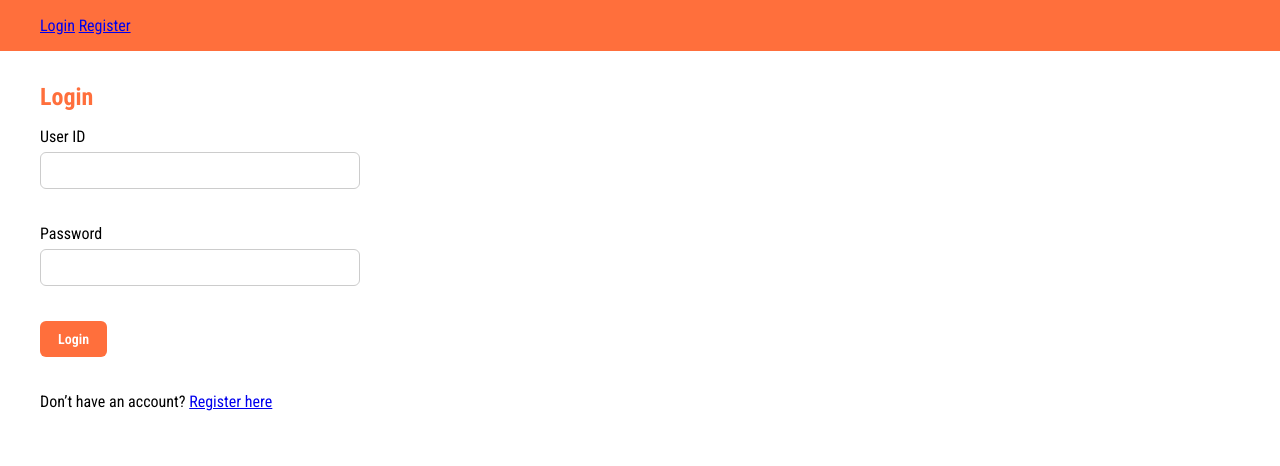
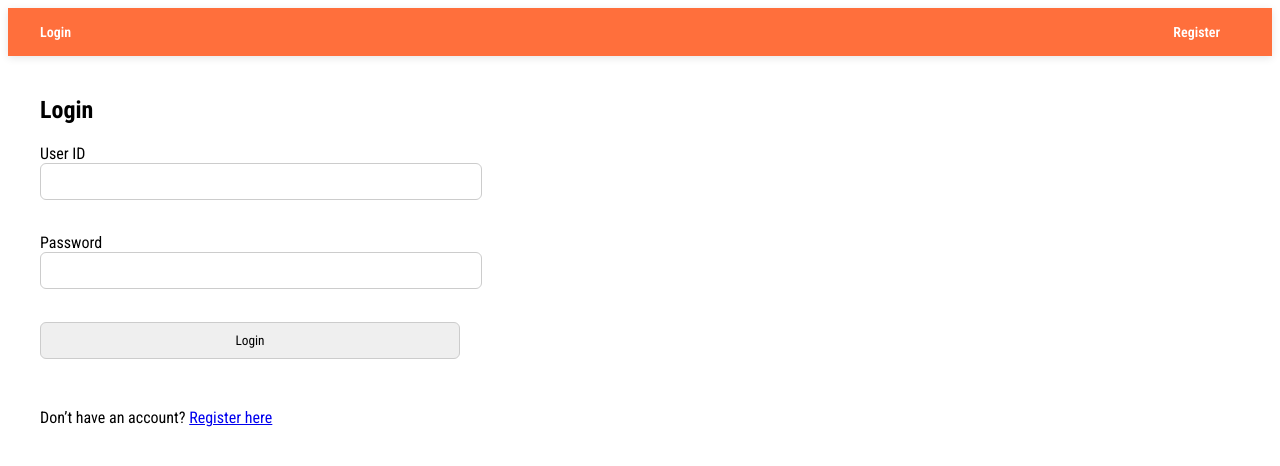
Before and after one commit to aliciawijaya98/food_order_apps_sqlite, a Flask app: page /login in a window 1280 px wide. Shown: the top 466 px of the page. Run offline with Flask 3, Linux system fonts and the light colour scheme.

Commit message:
update css

```diff
--- a/static/style.css
+++ b/static/style.css
@@ -8,123 +8,205 @@
     font-optical-sizing: auto;
 }
 
-/* Base styles */
-body {
-    margin: 0;
-    font-family: "Roboto Condensed", sans-serif;
+/* NAVBAR */
+.navbar{
+    background:#ff6f3c;
+    box-shadow:0 2px 8px rgba(0,0,0,0.1);
 }
 
-/* Nav full width */
-.navbar {
-    background-color: #ff6f3c;
+.nav-inner{
+    max-width:1200px;
+    margin:auto;
+    padding:16px 32px;
+    display:flex;
+    align-items:center;
+    justify-content:space-between;
 }
 
-.nav-inner {
-    max-width: 1200px;
-    margin: 0 auto;
-    padding: 16px 32px;
+.nav-inner a{
+    color:white;
+    text-decoration:none;
+    margin-right:20px;
+    font-weight:600;
+    font-size:14px;
+    letter-spacing: 0.3;
 }
 
-/* Page */
-.page {
-    max-width: 1200px;
-    margin: 32px auto;
-    padding: 0 32px;
+.nav-inner a:hover{
+    opacity:0.8;
 }
 
-/* Page container controls whitespace */
-.container {
-    max-width: 900px;
-    margin: 24px auto;
-    padding: 24px 40px;
+.nav-user{
+    color:white;
+    font-weight:600;
+    margin-right:20px;
 }
 
-/* Headings */
-h2,
-h3 {
-    color: #ff6f3c;
-    font-weight: 700;
+/* PAGE */
+.page{
+    max-width:1200px;
+    margin:40px auto;
+    padding:0 32px;
 }
 
-h2 {
-    margin-bottom: 16px;
+/* DASHBOARD */
+.dashboard{
+    display:grid;
+    grid-template-columns:repeat(auto-fit,minmax(220px,1fr));
+    gap:20px;
+    margin-top:20px;
 }
 
-h3 {
-    margin: 0 0 10px 0;
+/* CARD */
+.card{
+    background:white;
+    border-radius:12px;
+    padding:22px;
+    min-height:140px;
+    box-shadow:0 4px 12px rgba(0,0,0,0.08);
+    transition:transform 0.2s ease, box-shadow 0.2s ease;
 }
 
-/* Flash messages */
-.flash {
-    background-color: #ffe5d9;
-    border-left: 5px solid #ff6f3c;
-    padding: 12px 18px;
-    margin-bottom: 16px;
-    border-radius: 6px;
+.card:hover{
+    transform:translateY(-4px);
+    box-shadow:0 8px 18px rgba(0,0,0,0.12);
 }
 
-/* Buttons */
-button,
-input[type="submit"] {
-    background-color: #ff6f3c;
-    color: #fff;
-    border: none;
-    padding: 10px 18px;
-    cursor: pointer;
-    border-radius: 6px;
-    font-size: 14px;
-    font-weight: 600;
-    transition: background-color 0.25s ease;
+.card h3{
+    margin-bottom:10px;
 }
 
-button:hover,
-input[type="submit"]:hover {
-    background-color: #e65a1c;
+.card a{
+    display:inline-block;
+    margin-top:10px;
+    text-decoration:none;
+    color:#ff6f3c;
+    font-weight:600;
 }
 
-/* Form inputs */
-input[type="text"],
-input[type="password"],
-input[type="number"],
-select,
-textarea {
-    padding: 10px;
-    margin: 6px 0 16px 0;
-    width: 100%;
-    max-width: 320px;
-    border: 1px solid #ccc;
-    border-radius: 6px;
-    box-sizing: border-box;
+/* FLASH MESSAGE */
+.flash{
+    background:#ffe5d9;
+    border-left:5px solid #ff6f3c;
+    padding:12px 18px;
+    border-radius:6px;
+    margin-bottom:20px;
 }
 
-/* Cards */
-.card {
-    background-color: #fff4e6;
-    border-radius: 12px;
-    padding: 18px 20px;
-    margin-bottom: 18px;
-    box-shadow: 0 4px 8px rgba(0,0,0,0.08);
+/* TABLE */
+table{
+    width:100%;
+    border-collapse:collapse;
+    margin-top:20px;
+    background:white;
+    border-radius:10px;
+    overflow:hidden;
+    box-shadow:0 4px 10px rgba(0,0,0,0.06);
 }
 
-/* Tables */
-table {
-    width: 100%;
-    border-collapse: collapse;
-    margin-top: 12px;
+th{
+    background:#ff6f3c;
+    color:white;
+    text-align:left;
+    padding:14px;
 }
 
-th,
-td {
-    padding: 12px;
-    text-align: left;
+td{
+    padding:12px;
+    border-bottom:1px solid #eee;
 }
 
-th {
-    background-color: #ffb18c;
-    color: #fff;
-    font-weight: 600;
+tr:hover{
+    background:#fff6f2;
 }
 
-tr:nth-child(even) {
-    background-color: #fff2e6;
+/* FORM */
+form{
+    margin-top:20px;
 }
+
+input,
+select,
+textarea{
+    width:100%;
+    max-width:420px;
+    padding:10px;
+    border:1px solid #ccc;
+    border-radius:6px;
+    margin-bottom:14px;
+}
+
+input:focus,
+select:focus,
+textarea:focus{
+    outline:none;
+    border-color:#ff6f3c;
+    box-shadow: 0 0 0 2px rgba(255,111,60,0.2);
+}
+
+button{
+    background:#ff6f3c;
+    color:white;
+    border:none;
+    padding:10px 18px;
+    border-radius:6px;
+    cursor:pointer;
+    font-weight:600;
+}
+
+button:hover{
+    background:#e65a1c;
+}
+
+/* order header */
+
+.order-header{
+    background:white;
+    padding:16px 20px;
+    border-radius:10px;
+    box-shadow:0 4px 10px rgba(0,0,0,0.06);
+    margin-bottom:20px;
+}
+
+.order-header p{
+    margin:6px 0;
+}
+
+.order-total{
+    font-size:18px;
+    font-weight:700;
+    color:#ff6f3c;
+}
+
+/* Add Item */
+.add-item-form{
+    background:white;
+    padding:20px;
+    border-radius:10px;
+    box-shadow:0 4px 10px rgba(0,0,0,0.06);
+    margin-bottom:20px;
+}
+
+.add-item-form select,
+.add-item-form input{
+    margin-right:10px;
+}
+
+/* Order Table */
+.order-table{
+    margin-top:10px;
+}
+
+.order-table td:last-child{
+    font-weight:600;
+}
+
+.order-table a{
+    color:#ff6f3c;
+    text-decoration:none;
+    font-weight:600;
+}
+
+.order-table a:hover{
+    text-decoration:underline;
+}
```
